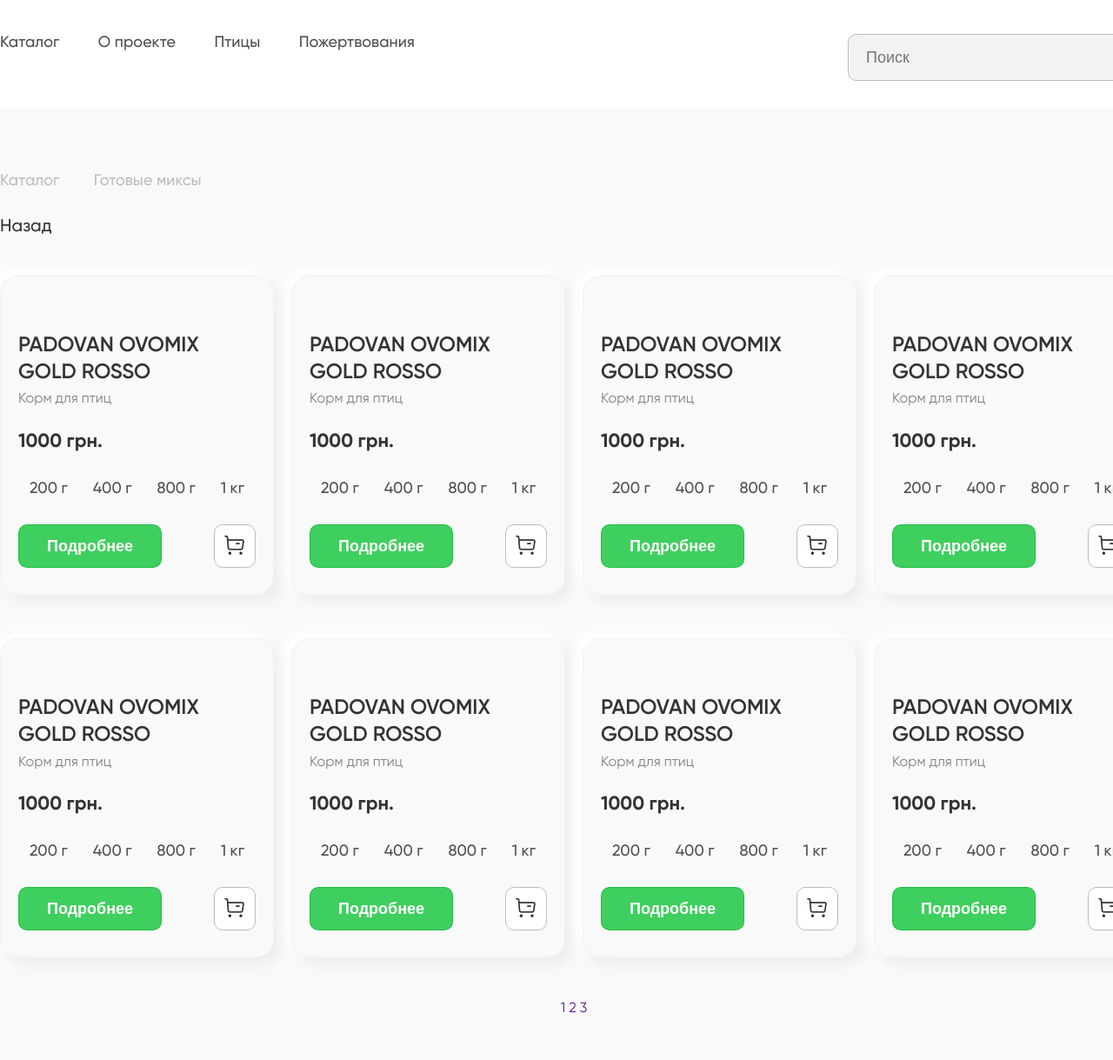
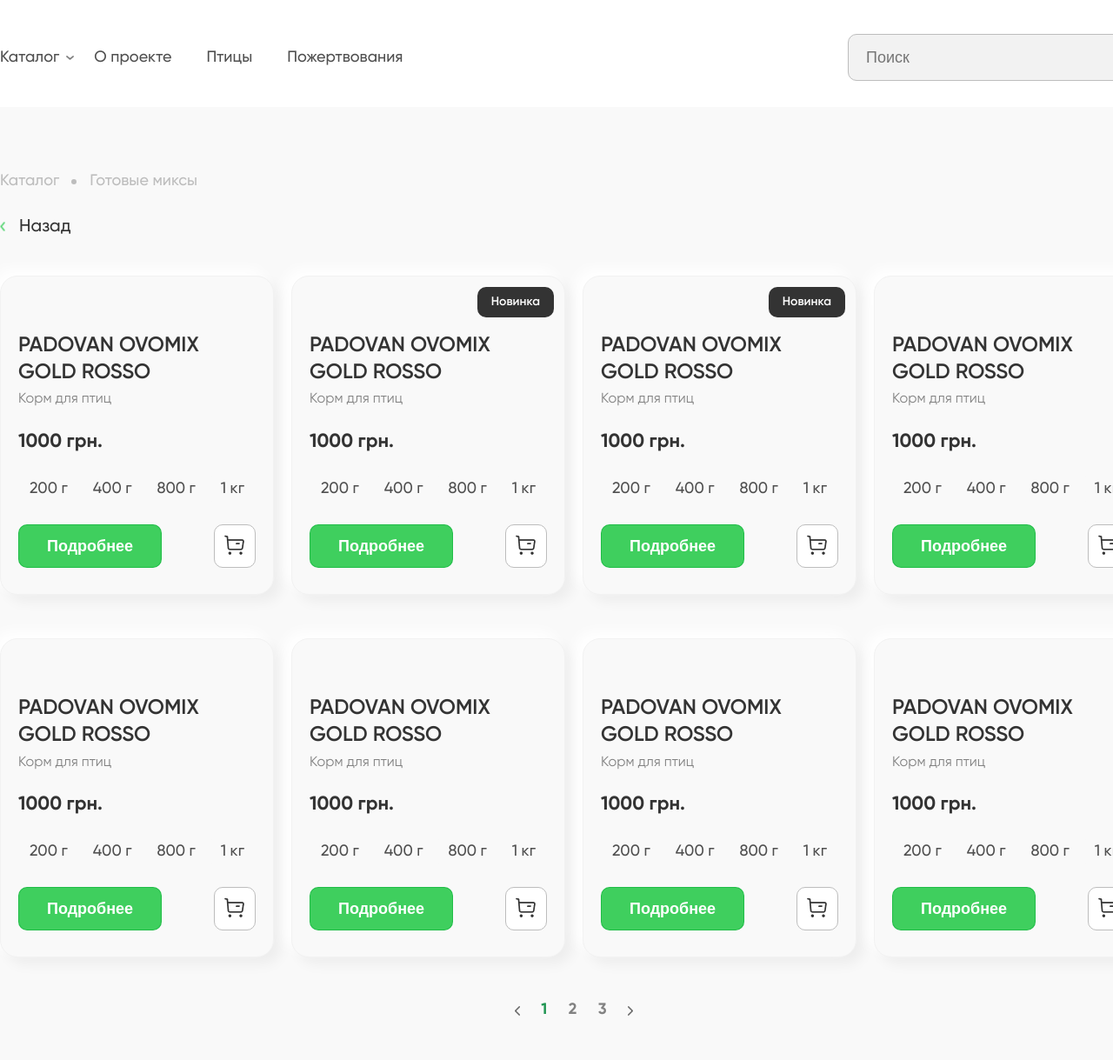
Before and after one commit to Igor-Yarik/Homework_12, a plain HTML site: page index.html in a window 1280 px wide. Shown: the part 81-1300 px from the top of the page at 87% size. Drawn offline with Linux system fonts and the light colour scheme.

Commit message:
added draft

```diff
--- a/index.html
+++ b/index.html
@@ -7,7 +7,6 @@
     <meta name="viewport" content="width=device-width, initial-scale=1.0">
     <title>Homework_12</title>
     <link rel="stylesheet" href="/style.css">
-</head>
 
 <body>
 
@@ -72,7 +71,7 @@
                             </button>
                         </div>
                     </div>
-                    <div class="card__item">
+                    <div class="card__item card__item-novelty">
                         <img class="card__image" src="/image_product.png" alt="">
                         <h3 class="card__title">PADOVAN OVOMIX GOLD ROSSO</h3>
                         <p class="card__text">Корм для птиц</p>
@@ -94,7 +93,7 @@
                             </button>
                         </div>
                     </div>
-                    <div class="card__item">
+                    <div class="card__item card__item-novelty">
                         <img class="card__image" src="/image_product.png" alt="">
                         <h3 class="card__title">PADOVAN OVOMIX GOLD ROSSO</h3>
                         <p class="card__text">Корм для птиц</p>
@@ -229,7 +228,9 @@
                     </div>
                 </div>
                 <div class="slider">
-                    <a href="">1 2 3</a>
+                    <a class="slider_link-active" href="">1</a>
+                    <a class="slider_link" href="">2</a>
+                    <a class="slider_link" href="">3</a>
                 </div>
             </div>
         </section>
@@ -256,4 +257,6 @@
 
 </body>
 
+
+
 </html>
--- a/style.css
+++ b/style.css
@@ -1,4 +1,6 @@
 @import url(/fonts.css);
+@import url(/slider.css);
+
 
 * {
     box-sizing: border-box;
@@ -87,18 +89,31 @@
 .header_main {
     display: flex;
     justify-content: space-between;
+    align-items: center;
     margin-bottom: 30px;
 }
 
 .navigation {
+    display: flex;
     font-weight: 500;
     font-size: 18px;
     line-height: 21px;
 }
 
 .link_nav {
+    position: relative;
     margin-right: 40px;
     color: #4F4F4F;
+}
+
+.link_nav:first-child:after {
+    position: absolute;
+    content: ' ';
+    background: url(/nav_arrow.png) center no-repeat;
+    width: 9px;
+    height: 5px;
+    top: 8px;
+    right: -17px;
 }
 
 .link_nav:last-child {
@@ -121,27 +136,55 @@
 
 
 .main_nav {
+    display: flex;
     font-weight: 500;
     font-size: 18px;
     line-height: 21px;
     margin-bottom: 30px;
 }
 
+
 .link_main_nav {
+    position: relative;
     color: #BDBDBD;
     margin-right: 35px;
 }
 
+.link_main_nav:last-child:before {
+    position: absolute;
+    content: '';
+    width: 6px;
+    height: 6px;
+    background-color: #BDBDBD;
+    border-radius: 50%;
+    top: 8px;
+    left: -21px;
+}
+
 .back {
+    position: relative;
     font-weight: 500;
     font-size: 20px;
     line-height: 24px;
     margin-bottom: 44px;
+
 }
 
+.back::before {
+    position: absolute;
+    content: ' ';
+    background: url(/back_arrow.png) center no-repeat;
+    width: 6px;
+    height: 11px;
+    top: 25%;
+    left: 0;
+}
+
+
 .link_back {
+    color: #333333;
+    margin-left: 22px;
 
-    color: #333333;
 }
 
 .search_form {
@@ -171,6 +214,7 @@
 }
 
 .card__item {
+    position: relative;
     width: 315px;
     padding-top: 20px;
     padding-right: 20px;
@@ -181,6 +225,20 @@
     box-shadow: -8px -8px 15px #FFFFFF, 8px 8px 15px rgba(0, 0, 0, 0.05);
     border-radius: 20px;
     margin-bottom: 50px;
+}
+
+.card__item-novelty::after {
+    position: absolute;
+    content: 'Новинка';
+    font-weight: 600;
+    font-size: 14px;
+    line-height: 17px;
+    color: #FFFFFF;
+    padding: 9px 16px;
+    top: 12px;
+    right: 12px;
+    background-color: #333333;
+    border-radius: 10px;
 }
 
 .card__image {
@@ -265,6 +323,13 @@
     padding: 12px 32px;
 }
 
+.btn__more:hover {
+    color: #3FCF5E;
+    background-color: #FFFFFF;
+    border: 1px solid rgba(5, 175, 52, 0.53);
+
+}
+
 .btn__basket {
     background: #FFFFFF;
     border: 1px solid #BDBDBD;
@@ -281,8 +346,58 @@
 }
 
 .slider {
+   /*  position: relative; */
     text-align: center;
+    font-weight: 700;
+    font-size: 18px;
+    line-height: 21px;
+
 }
+
+/* .slider::after {
+    content: '';
+    position: absolute;
+    background: url(/slide_arrow_next.png) center no-repeat;
+    width: 6px;
+    height: 11px;
+    top: 50%;
+    right: 50%;
+
+} */
+
+.slider_link-active {
+    position: relative;
+    color: #219653;
+
+}
+
+.slider_link {
+    position: relative;
+    color: #828282;
+    margin-left: 20px;
+}
+
+.slider_link:last-child::after {
+    content: '';
+    position: absolute;
+    background: url(/slide_arrow_next.png) center no-repeat;
+    width: 6px;
+    height: 11px;
+    top: 25%;
+    right: -30px;
+}
+
+.slider_link-active::before {
+    content: '';
+    position: absolute;
+    background: url(/slide_arrow_back.png) center no-repeat;
+    width: 6px;
+    height: 11px;
+    top: 25%;
+    left: -30px;
+
+}
+
 
 .footer_main {
     background: #333333;
@@ -329,6 +444,6 @@
     height: 20px;
 }
 
-.social {
-    align-self: flex-start;
+.social a {
+margin-right: 20px;
 }
```
Also changed, not shown: back_arrow.png (added), nav_arrow.png (added), slide_arrow_back.png (added), slide_arrow_next.png (added).
